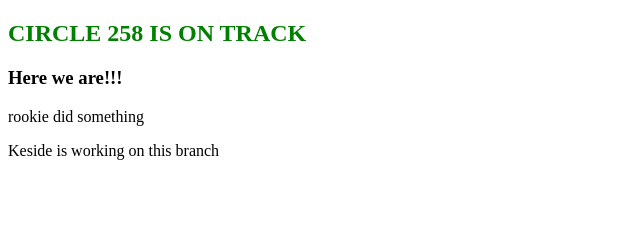
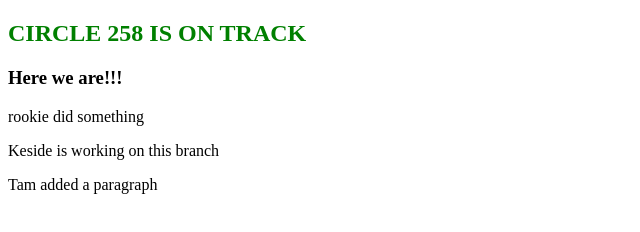
Before and after one commit to kcde/circle-248-redactr, a plain HTML site: page index.html in a window 1280 px wide. Shown: the whole page, without its empty margins (0-640 px from the left). Drawn offline with Linux system fonts and the light colour scheme.

Commit message:
added a paragraph

```diff
--- a/index.html
+++ b/index.html
@@ -19,6 +19,8 @@
 
   <p>Keside is working on this branch</p>
 
+  <p> Tam added a paragraph </p>
+
   <!-- // ============= EEND DO NOT EDIT ============== // -->
   <script src="index.mjs" type="module"></script>
   <!-- // ============= EEND DO NOT EDIT ============== // -->
```
